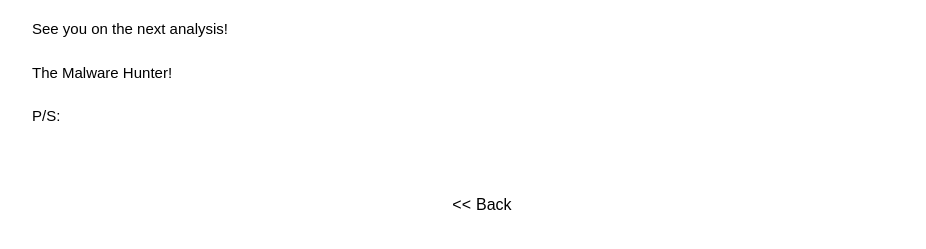
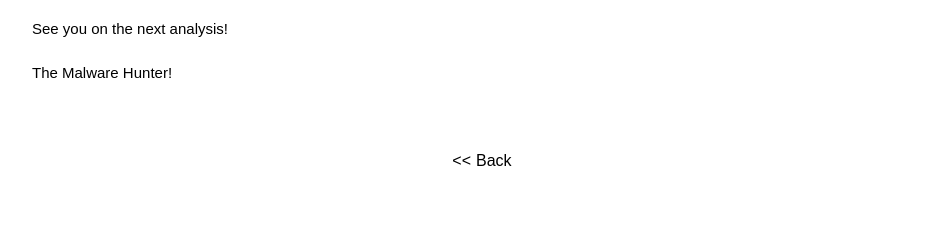
Before and after one commit to mlwre/mlwre.github.io, a Jekyll site: the page built from _posts/2016-10-05-Raum.md, in a window 1280 px wide and 900 px high, scrolled down 35289 px. Shown: the part 641-890 px from the top of the window, without its empty margins (158-1084 px from the left). Built offline with Jekyll 4.4.1, drawn with Linux system fonts in a browser that asks for light colours; some web fonts are replaced; after the commit the page ends 36145 px from its top, so only the background shows below that.

```diff
--- a/_posts/2016-10-05-Raum.md
+++ b/_posts/2016-10-05-Raum.md
@@ -682,5 +682,3 @@ Searching through the web, we found the user 0xDa0 on Stackoverflow  linked with
 See you on the next analysis!
 
 The Malware Hunter!
-
-P/S:
```
